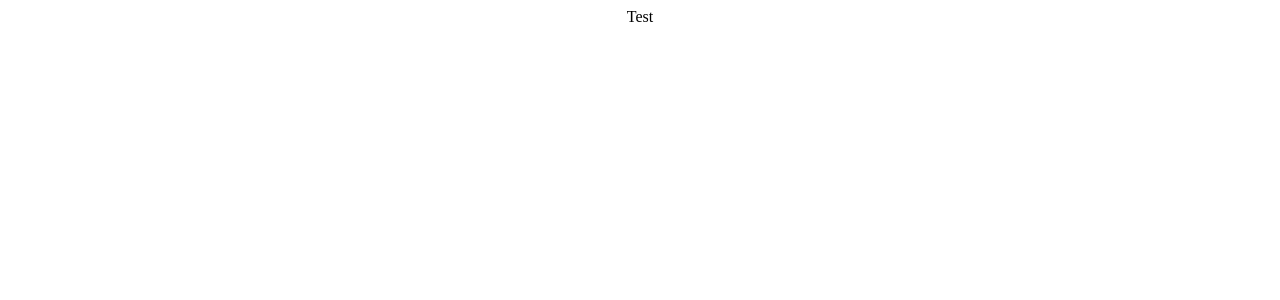
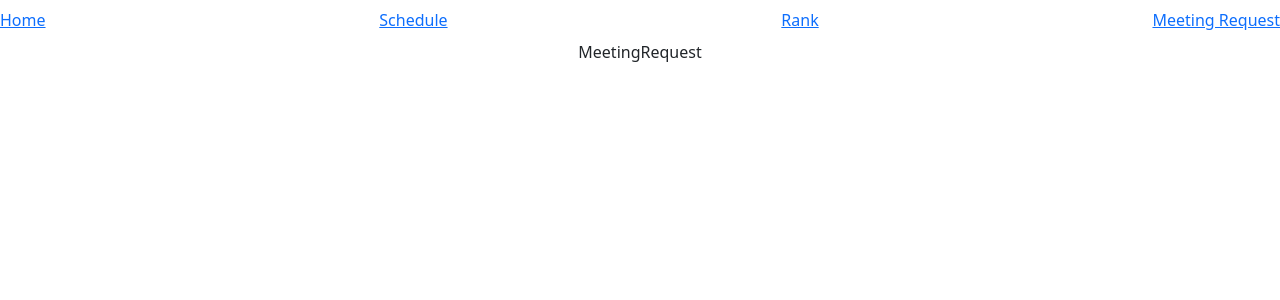
Before and after one commit to christophkp/Psych-Dissertation-Matching, a React (Create React App) app in the folder client/: page /meetingRequest in a window 1280 px wide. Shown: the top 300 px of the page. Built offline with nearby package versions, Linux system fonts and the light colour scheme.

Commit message:
Basic File Layout for Development

```diff
--- a/client/src/App.js
+++ b/client/src/App.js
@@ -1,9 +1,32 @@
 import './App.css';
+import { BrowserRouter as Router, Route, Routes, Link } from "react-router-dom";
+import Home from './pages/Home';
+import Schedule from './pages/Schedule';
+import Rank from './pages/Rank';
+import Registration from './pages/Registration';
+
+import MeetingRequest from './pages/MeetingRequest';
+
 
 function App() {
   return (
     <div className="App">
-      Test
+      <Router>
+        <div className="navbar">
+          <Link to="/"> Home </Link>
+          <Link to="/schedule"> Schedule </Link>
+          <Link to="/rank"> Rank </Link>
+          <Link to="/meetingRequest"> Meeting Request </Link>
+        </div>
+        <Routes>
+          <Route path="/" element={ <Home /> } />
+          <Route path="/schedule" element={ <Schedule /> } />
+          <Route path="/rank" element={ <Rank /> } />
+          <Route path="/meetingRequest" element={ <MeetingRequest /> } />
+          <Route path="/register" element={ <Registration /> } />
+
+        </Routes>
+      </Router>
     </div>
   );
 }
--- a/client/src/index.js
+++ b/client/src/index.js
@@ -2,6 +2,8 @@ import React from 'react';
 import ReactDOM from 'react-dom/client';
 import App from './App';
 import reportWebVitals from './reportWebVitals';
+import 'bootstrap/dist/css/bootstrap.min.css';
+import "bootstrap-icons/font/bootstrap-icons.css";
 
 const root = ReactDOM.createRoot(document.getElementById('root'));
 root.render(
--- /dev/null
+++ b/client/src/pages/Home.js
@@ -0,0 +1,7 @@
+import React from 'react'
+
+export default function Home() {
+  return (
+    <div>Home</div>
+  )
+}
--- /dev/null
+++ b/client/src/pages/MeetingRequest.js
@@ -0,0 +1,7 @@
+import React from 'react'
+
+export default function MeetingRequest() {
+  return (
+    <div>MeetingRequest</div>
+  )
+}
--- /dev/null
+++ b/client/src/pages/Rank.js
@@ -0,0 +1,7 @@
+import React from 'react'
+
+export default function Rank() {
+  return (
+    <div>Rank</div>
+  )
+}
--- /dev/null
+++ b/client/src/pages/Registration.js
@@ -0,0 +1,7 @@
+import React from 'react'
+
+export default function Registration() {
+  return (
+    <div>Registration</div>
+  )
+}
--- /dev/null
+++ b/client/src/pages/Schedule.js
@@ -0,0 +1,7 @@
+import React from 'react'
+
+export default function Schedule() {
+  return (
+    <div>Schedule</div>
+  )
+}
```
